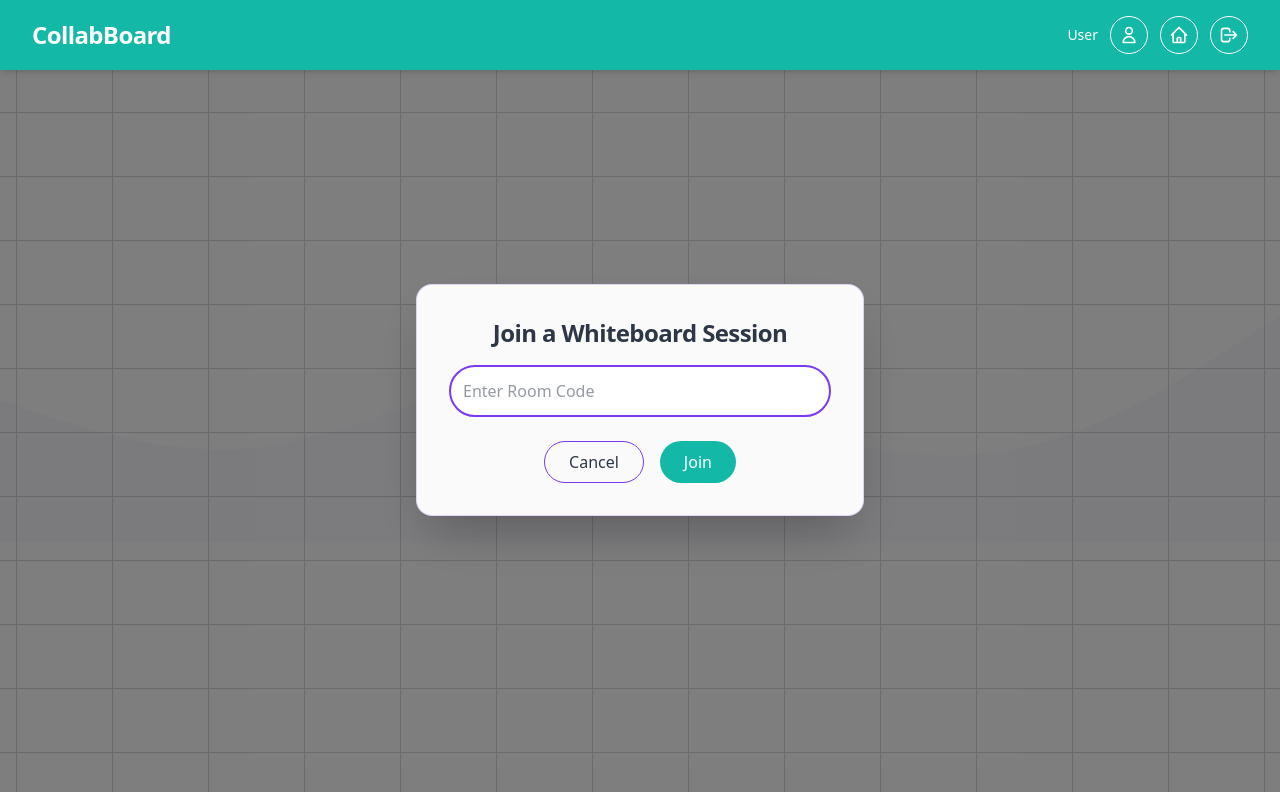
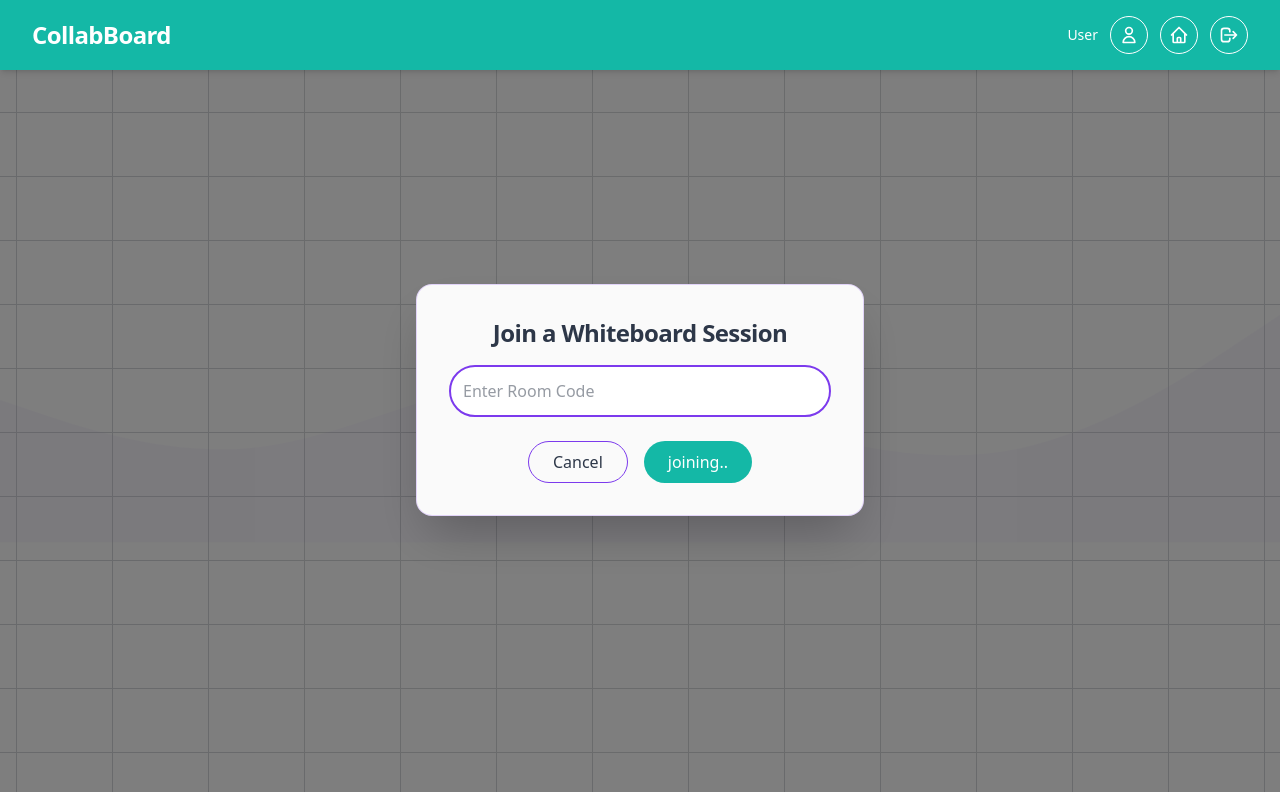
Before and after one commit to sumedhcharjan/white-board-project, a React (Vite) app in the folder frontend/: page /dashboard in a window 1280 px wide. Both pictures are taken after a click on the button "Join Room". Shown: the top 792 px of the page. Built offline with nearby package versions, Linux system fonts and the light colour scheme; no server answers.

Commit message:
Update DashBody.jsx

```diff
--- a/frontend/src/components/DashBoard/DashBody.jsx
+++ b/frontend/src/components/DashBoard/DashBody.jsx
@@ -154,7 +154,7 @@ const DashBody = () => {
                    disabled={joining}
                   aria-label="Join room"
                 >
-                  Join
+                  {joining ? "joining.." : "join"}
                 </button>
               </div>
             </div>
@@ -191,7 +191,7 @@ const DashBody = () => {
                   disabled={joining}
                   aria-label="Join created room"
                 >
-                  Join
+                  {joining ? "joining.." : "join"}
                 </button>
               </div>
             </div>
```
